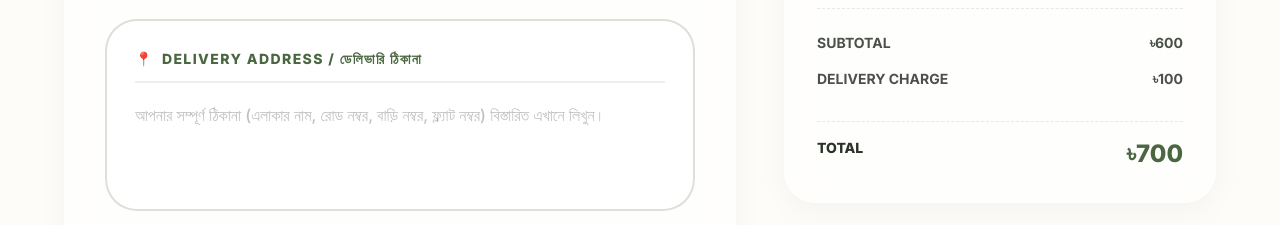
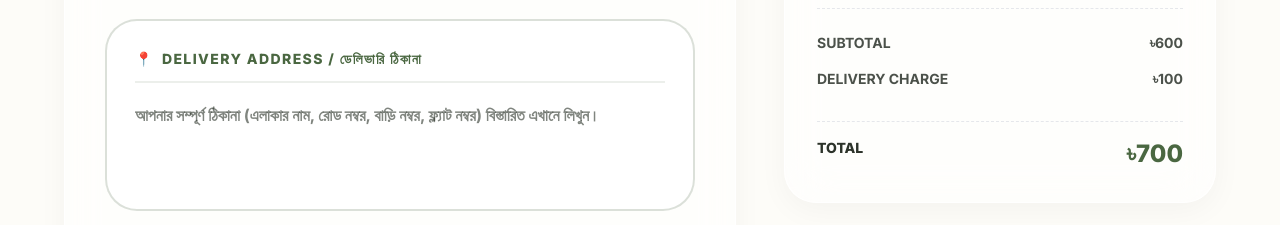
Before and after one commit to Arafat-Bhuiyan/Coconut-treats-and-more, a React (Vite) app: page / in a window 1280 px wide. Shown: the part 3026-3251 px from the top of the page. Built offline with nearby package versions, Linux system fonts and the light colour scheme; no server answers.

Commit message:
Style address textarea placeholder to be bolder and darker for improved readability

```diff
--- a/src/pages/Home/sections/Order/Order.jsx
+++ b/src/pages/Home/sections/Order/Order.jsx
@@ -292,7 +292,7 @@ const Order = ({ quantity, setQuantity }) => {
                     onChange={handleInputChange}
                     rows="3"
                     placeholder="আপনার সম্পূর্ণ ঠিকানা (এলাকার নাম, রোড নম্বর, বাড়ি নম্বর, ফ্ল্যাট নম্বর) বিস্তারিত এখানে লিখুন।"
-                    className="w-full bg-transparent border-0 p-0 outline-none text-xs sm:text-base text-husk font-medium placeholder:text-husk/30 focus:ring-0 resize-none"
+                    className="w-full bg-transparent border-0 p-0 outline-none text-xs sm:text-base text-husk font-medium placeholder:text-husk/60 placeholder:font-bold focus:ring-0 resize-none"
                   />
                 </div>
               </div>
```
Also changed, not shown: 1 other file (tests, documents, lock files or other folders).
